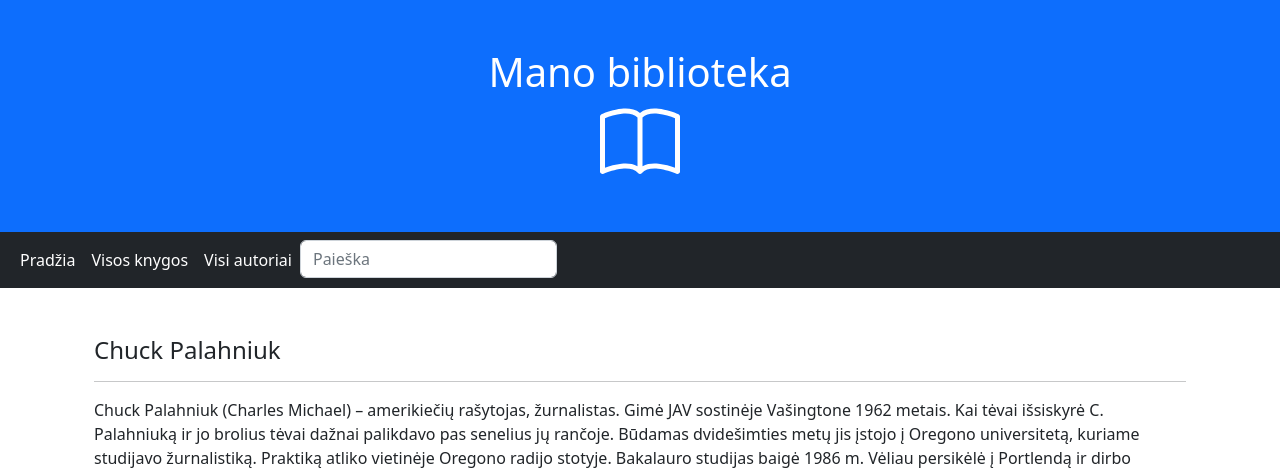
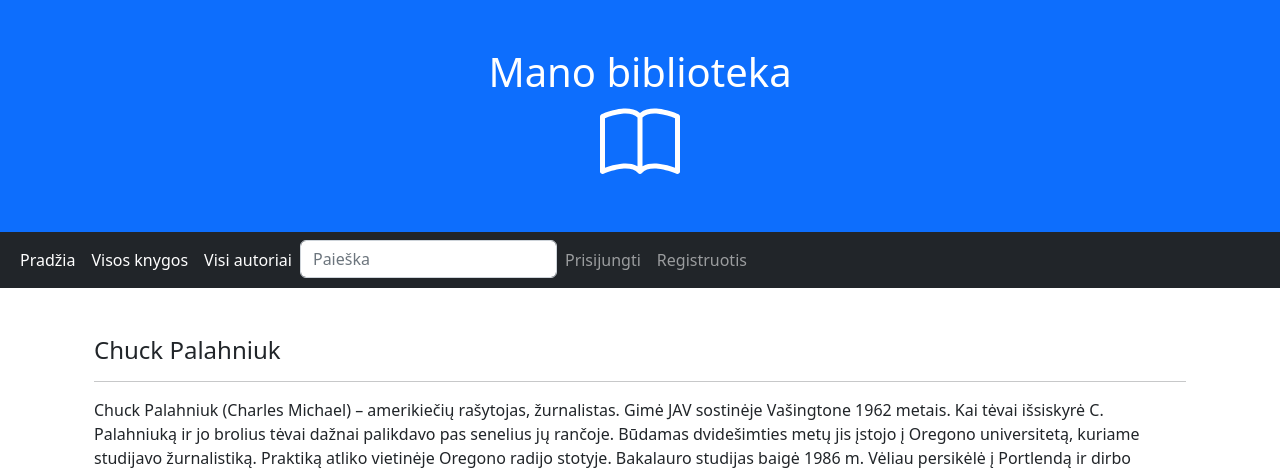
Before and after one commit to gyteniz/Django_library, a Django app: page /library/authors/1 in a window 1280 px wide. Shown: the top 472 px of the page. Run offline with Django 4.2, Linux system fonts and the light colour scheme; data comes from the database, SQL or seed files in the repository; both versions use the stored data as it was after the commit.

Commit message:
7. Jei reikia, perdaryti base.html meniu, kad prisijungimo punkto nerodytų prisijungus, atsijungimo atsijungus ir pan.

```diff
--- a/mysite/library/templates/base.html
+++ b/mysite/library/templates/base.html
@@ -40,6 +40,18 @@ gtz
                     <input name="query" class="form-control" type="text" placeholder="Paieška">
                 </form>
             </li>
+            {% if user.is_authenticated %}
+            <li class="nav-item"><a class="nav-link" href="#">
+              <svg class="bi bi-person" width="1.5em" height="1.5em" viewBox="0 0 16 16" fill="currentColor" xmlns="http://www.w3.org/2000/svg">
+                <path fill-rule="evenodd" d="M13 14s1 0 1-1-1-4-6-4-6 3-6 4 1 1 1 1h10zm-9.995-.944v-.002.002zM3.022 13h9.956a.274.274 0 00.014-.002l.008-.002c-.001-.246-.154-.986-.832-1.664C11.516 10.68 10.289 10 8 10c-2.29 0-3.516.68-4.168 1.332-.678.678-.83 1.418-.832 1.664a1.05 1.05 0 00.022.004zm9.974.056v-.002.002zM8 7a2 2 0 100-4 2 2 0 000 4zm3-2a3 3 0 11-6 0 3 3 0 016 0z" clip-rule="evenodd"/>
+              </svg>
+            {{ user.get_username }}</a></li>
+            <li class="nav-item"><a class="nav-link" href="#">Mano knygos</a></li>
+            <li class="nav-item"><a class="nav-link" href="{% url 'logout'%}?next=/library">Atsijungti</a></li>
+          {% else %}
+            <li class="nav-item"><a class="nav-link" href="{% url 'login'%}?next={{request.path}}">Prisijungti</a></li>
+            <li class="nav-item"><a class="nav-link" href="#">Registruotis</a></li>
+          {% endif %}
         </ul>
     </div>
 </nav>
```
Also changed, not shown: mysite/db.sqlite3.
